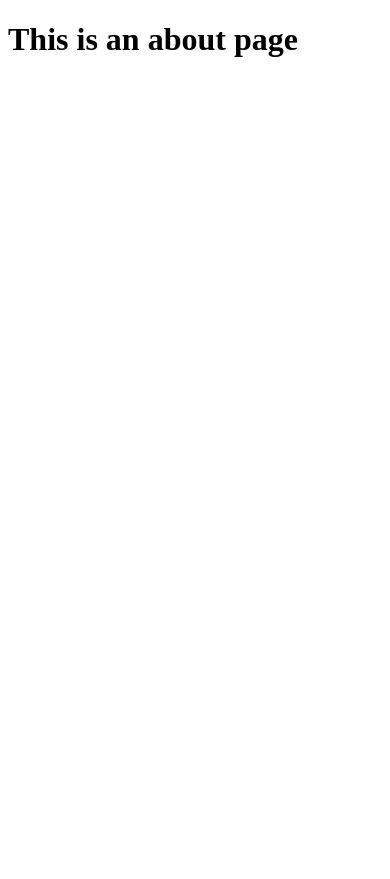
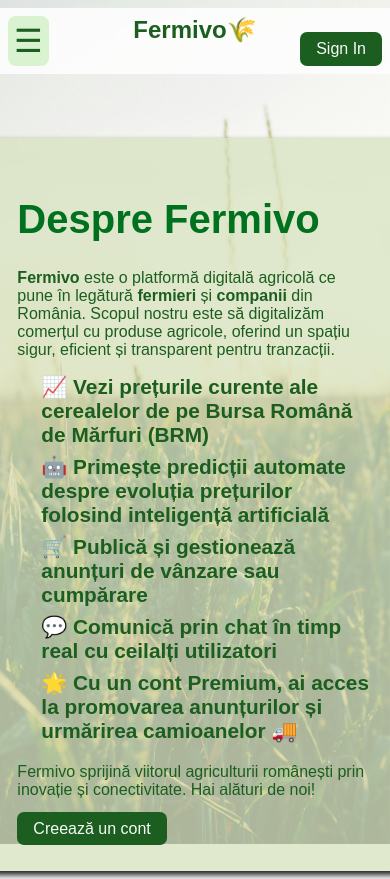
Before and after one commit to FermendjinPatricia/Fermivo-Frontend, a Vue app: page /about in a window 390 px wide. Before the commit the page ends 844 px from the top, so only its background shows below. Built offline with nearby package versions, Linux system fonts and the light colour scheme.

Commit message:
Design mobile

```diff
--- a/src/views/About.vue
+++ b/src/views/About.vue
@@ -1,5 +1,249 @@
 <template>
-  <div class="about">
-    <h1>This is an about page</h1>
+  <div class="welcome-page">
+    <div class="header">
+      <button class="menu-button" @click="toggleMenu">&#9776;</button>
+      <router-link to="/" class="site-title">Fermivo🌾</router-link>
+      <router-link to="/login" class="sign-in-button">Sign In</router-link>
+    </div>
+
+    <img src="../assets/login.jpg" alt="Background" class="background-image" />
+
+    <div class="content-box">
+      <h1>Despre Fermivo</h1>
+      <p>
+        <strong>Fermivo</strong> este o platformă digitală agricolă ce pune în legătură
+        <strong>fermieri</strong> și <strong>companii</strong> din România. Scopul nostru este să digitalizăm comerțul cu produse agricole, oferind un spațiu sigur, eficient și transparent pentru tranzacții.
+      </p>
+      <ul>
+        <li>📈 Vezi prețurile curente ale cerealelor de pe Bursa Română de Mărfuri (BRM)</li>
+        <li>🤖 Primește predicții automate despre evoluția prețurilor folosind inteligență artificială</li>
+        <li>🛒 Publică și gestionează anunțuri de vânzare sau cumpărare</li>
+        <li>💬 Comunică prin chat în timp real cu ceilalți utilizatori</li>
+        <li>🌟 Cu un cont Premium, ai acces la promovarea anunțurilor și urmărirea camioanelor 🚚</li>
+      </ul>
+      <p>
+        Fermivo sprijină viitorul agriculturii românești prin inovație și conectivitate. Hai alături de noi!
+      </p>
+
+      <router-link to="/register" class="sign-in-button">Creează un cont</router-link>
+    </div>
+
+    <nav v-if="menuOpen" class="menu">
+      <ul v-if="!isLoggedIn">
+        <li><router-link to="/login">Login</router-link></li>
+        <li><router-link to="/register">Register</router-link></li>
+        <li><router-link to="/about">Despre noi</router-link></li>
+      </ul>
+      <ul v-else>
+        <li v-if="isBuyer"><router-link to="/home-buyer">Acasă</router-link></li>
+        <li v-else><router-link to="/home">Acasă</router-link></li>
+        <li><router-link to="/check-prices">Vezi prețurile curente</router-link></li>
+        <li><router-link to="/predictii">Vezi predicții de prețuri</router-link></li>
+        <li v-if="isPremium && isBuyer"><router-link to="/camioane-cumparator">Urmărește Șofer</router-link></li>
+        <li v-if="!isPremium"><router-link to="/premium">Devino Premium</router-link></li>
+        <li><router-link to="/chat">Conversațiile tale</router-link></li>
+        <li><router-link :to="`/editare-profil/${user._id}`">Editează Profil</router-link></li>
+        <li><router-link to="/about">Despre noi</router-link></li>
+      </ul>
+    </nav>
   </div>
 </template>
+
+<script>
+export default {
+  name: "About",
+  data() {
+    return {
+      menuOpen: false,
+      isLoggedIn: false,
+      isPremium: false,
+      isBuyer: false,
+      user: null,
+    };
+  },
+  created() {
+    const localUser = JSON.parse(localStorage.getItem("user"));
+    if (localUser) {
+      this.isLoggedIn = true;
+      this.user = localUser;
+      this.isPremium = localUser.isPremium;
+      this.isBuyer = localUser.rol === "buyer";
+    }
+  },
+  methods: {
+    toggleMenu() {
+      this.menuOpen = !this.menuOpen;
+    },
+  },
+};
+</script>
+
+<style scoped>
+html,
+body {
+  overflow: hidden;
+  height: 100%;
+  margin: 0;
+  padding: 0;
+}
+
+.welcome-page {
+  position: relative;
+  width: 100%;
+  height: 100%;
+  display: flex;
+  flex-direction: column;
+  align-items: center;
+  font-family: "Inria Sans", sans-serif;
+}
+
+.site-title {
+  position: absolute;
+  left: 50%;
+  transform: translateX(-50%);
+  font-size: 1.5rem;
+  font-weight: bold;
+  color: #1b5e20;
+  text-decoration: none;
+  font-family: "Inria Sans", sans-serif;
+  cursor: pointer;
+}
+
+.background-image {
+  position: fixed;
+  top: 0;
+  left: 0;
+  width: 100%;
+  height: 100%;
+  z-index: -1;
+  object-fit: cover;
+}
+
+.header {
+  display: flex;
+  justify-content: space-between;
+  width: 100%;
+  background: rgba(253, 253, 253, 0.9);
+  padding: 0.5rem 1rem;
+  border-radius: 8px;
+  z-index: 1;
+}
+
+.content-box {
+  background: rgba(217, 227, 194, 0.8);
+  padding: 2rem;
+  border-radius: 10px;
+  box-shadow: 0 4px 6px rgba(0, 0, 0, 0.9);
+  max-width: 800px;
+  width: 95%;
+  text-align: left;
+  margin-top: 4rem;
+  color: #1b5e20;
+  font-size: 1.3rem;
+}
+
+.content-box h1 {
+  font-size: 2.5rem;
+  color: rgba(0, 114, 31, 1);
+}
+
+.content-box ul {
+  margin-top: 1rem;
+  padding-left: 1.5rem;
+  list-style-type: none;
+}
+
+.content-box li {
+  margin-bottom: 0.5rem;
+  font-weight: bold;
+}
+
+.sign-in-button {
+  background-color: #1b5e20;
+  color: rgb(249, 250, 248);
+  text-decoration: none;
+  max-height: min-content;
+  padding: 0.5rem 1rem;
+  margin-top: 1rem;
+  border-radius: 7px;
+  font-size: 1rem;
+}
+
+.menu-button {
+  font-size: 2rem;
+  background: rgba(217, 242, 208, 1);
+  border: none;
+  border-radius: 8px;
+  cursor: pointer;
+  color: #1b5e20;
+}
+
+.menu {
+  position: absolute;
+  top: 60px;
+  left: 15px;
+  background: white;
+  padding: 1rem;
+  border-radius: 5px;
+  box-shadow: 0 4px 6px rgba(0, 0, 0, 0.1);
+  z-index: 2;
+}
+
+.menu ul {
+  list-style: none;
+  padding: 0;
+  margin: 0;
+}
+
+.menu li {
+  margin: 10px 0;
+}
+
+.menu a {
+  text-decoration: none;
+  color: #1b5e20;
+  font-weight: bold;
+}
+
+.menu a:hover {
+  text-decoration: underline;
+}
+
+@media (max-width: 768px) {
+  .content {
+    width: 90%;
+    text-align: center;
+    padding: 15px;
+  }
+  h1 {
+    font-size: 32px;
+  }
+  p {
+    font-size: 16px;
+  }
+}
+
+@media (max-width: 768px) {
+  .content {
+    width: 90%;
+    text-align: center;
+    padding: 15px;
+  }
+  .text-box {
+    padding: 15px;
+  }
+  h1 {
+    font-size: 32px;
+  }
+  p {
+    font-size: 16px;
+  }
+  .sign-in-btn {
+    font-size: 14px;
+    padding: 8px 16px;
+  }
+  .menu-btn {
+    font-size: 20px;
+  }
+}
+</style>
--- a/src/views/Hello.vue
+++ b/src/views/Hello.vue
@@ -18,10 +18,10 @@
       <router-link to="/login" class="sign-in-button">Vino alături de noi!</router-link>
     </div>
     <nav v-if="menuOpen" class="menu">
-      <ul>
+      <ul v-if="!isLoggedIn">
         <li><router-link to="/login">Login</router-link></li>
         <li><router-link to="/register">Register</router-link></li>
-        <li><router-link to="/about">About</router-link></li>
+        <li><router-link to="/about">Despre noi</router-link></li>
       </ul>
     </nav>
   </div>
```
